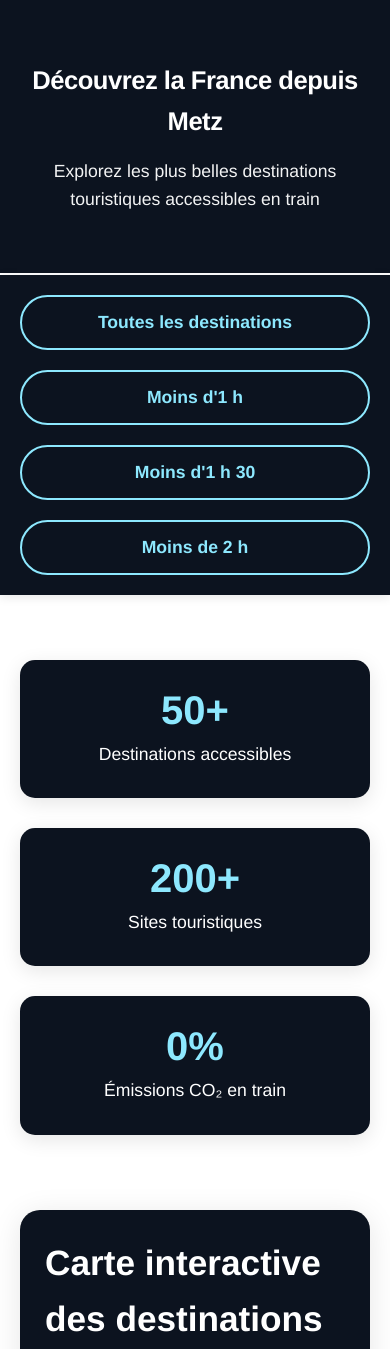
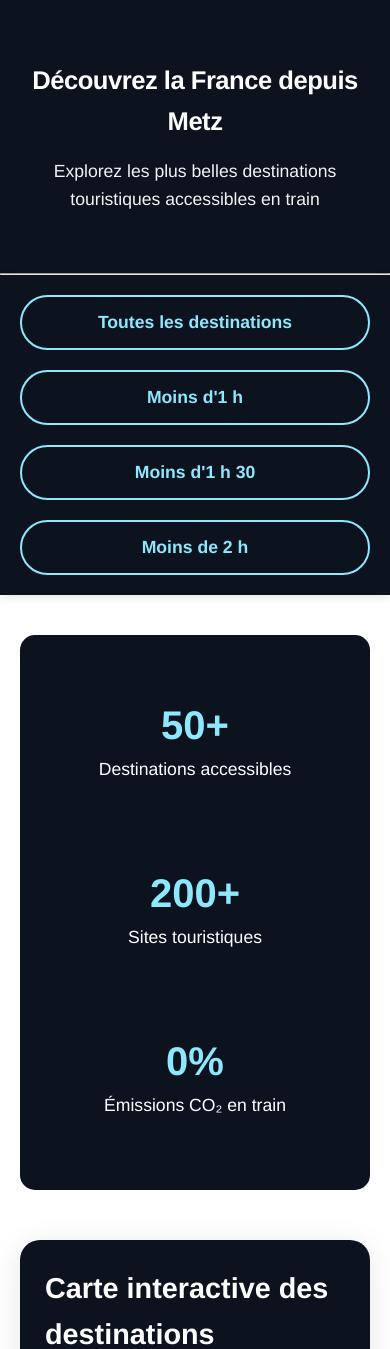
Before and after one commit to romankowalczyyk/sae303, a PHP site: page / in a window 390 px wide. Shown: the top 1349 px of the page. Run offline with PHP 8.4, Linux system fonts and the light colour scheme; grey boxes are pictures that could not be loaded.

Commit message:
Update style.css

```diff
--- a/assets/css/style.css
+++ b/assets/css/style.css
@@ -7,8 +7,8 @@
     --sncf-light-grey: #E4E5E6;
     --sncf-white: #FFFFFF;
     --sncf-black: #1D1D1B;
-    --sncf-new-blue:#0c131f;
-    --sncf-new-light-blue:rgb(141, 232, 254);
+    --sncf-new-blue: #0c131f;
+    --sncf-new-light-blue: rgb(141, 232, 254);
 }
 
 /* Reset */
@@ -33,7 +33,6 @@ header {
     text-align: center;
 }
 
-
 .header-content h1 {
     font-size: 3em;
     font-weight: 700;
@@ -47,15 +46,6 @@ header {
     max-width: 800px;
     margin: 0 auto;
     font-weight: 300;
-}
-
-hr {
-    width: 95%;               /* la ligne fait 50% de la largeur du conteneur */
-    border: 1.5px solid var(--sncf-white);
-    border-radius: 5px;
-    height: 2px;
-    background-color: var(--sncf-white);
-    margin: 0px auto;        /* auto centre horizontalement la ligne */
 }
 
 /* Filters Navigation */
@@ -102,14 +92,13 @@ hr {
 
 /* Stats Section */
 .stats {
-    background: var(--sncf-white);
-    padding: 25px 20px; /* padding vertical 25px, horizontal 20px */
+    background: var(--sncf-new-blue);
+    padding: 40px 20px;
     display: grid;
     grid-template-columns: repeat(auto-fit, minmax(250px, 1fr));
     gap: 30px;
     margin-bottom: 50px;
-    width: 100vw;       /* prend toute la largeur de la fenêtre */
-    margin-left: calc(-50vw + 50%); /* recentre la section */
+    border-radius: 15px;
 }
 
 .stat-card {
@@ -117,7 +106,6 @@ hr {
     padding: 40px;
     border-radius: 15px;
     text-align: center;
-    box-shadow: 0 5px 20px rgba(0, 0, 0, 0.1);
     transition: transform 0.3s ease;
 }
 
@@ -162,126 +150,16 @@ hr {
     border: 3px solid var(--sncf-white);
 }
 
-/* Destinations Section
-.destinations-section {
-    margin-top: 50px;
-}
-
-.section-title {
-    color: var(--sncf-new-blue);
-    font-size: 2.2em;
-    margin-bottom: 40px;
-    font-weight: 700;
-    text-align: center;
-}
-
-.destinations {
-    display: grid;
-    grid-template-columns: repeat(auto-fill, minmax(320px, 1fr));
-    gap: 30px;
-}
-
-/* Destination Cards
-.destination-card {
-    background: var(--sncf-white);
-    border-radius: 20px;
-    overflow: hidden;
-    box-shadow: 0 5px 20px rgba(0, 0, 0, 0.1);
-    transition: all 0.3s ease;
-    cursor: pointer;
-    border: 2px solid transparent;
-}
-
-.destination-card:hover {
-    transform: translateY(-10px);
-    box-shadow: 0 15px 40px rgba(136, 37, 111, 0.25);
-    border-color: var(--sncf-purple);
-}
-
-.card-header {
-    background: var(--sncf-purple);
-    color: var(--sncf-white);
-    padding: 30px;
-}
-
-.card-header h3 {
-    font-size: 2em;
-    margin-bottom: 12px;
-    font-weight: 700;
-}
-
-.card-time {
-    display: inline-block;
-    background: rgba(255, 255, 255, 0.25);
-    padding: 10px 20px;
-    border-radius: 25px;
-    font-weight: 600;
-    font-size: 1em;
-    backdrop-filter: blur(10px);
-}
-
-.card-body {
-    padding: 30px;
-}
-
-.card-description {
-    font-size: 1.1em;
-    color: var(--sncf-grey);
-    margin-bottom: 20px;
-}
-
-/* Attractions
-.attractions {
-    margin-top: 20px;
-}
-
-.attraction-item {
-    display: flex;
-    align-items: center;
-    padding: 12px 0;
-    border-bottom: 1px solid var(--sncf-light-grey);
-    transition: background 0.2s ease;
-}
-
-.attraction-item:last-child {
-    border-bottom: none;
-}
-
-.attraction-item:hover {
-    background: rgba(136, 37, 111, 0.05);
-    padding-left: 10px;
-}
-
-.attraction-icon {
-    width: 45px;
-    height: 45px;
-    background: var(--sncf-purple);
-    border-radius: 50%;
-    display: flex;
-    align-items: center;
-    justify-content: center;
-    margin-right: 15px;
-    font-size: 1.3em;
-    flex-shrink: 0;
-}
-
-.attraction-name {
-    font-size: 1em;
-    color: var(--sncf-grey);
-    font-weight: 500;
-}
-
 /* Footer */
 footer {
-    width: 100%;               /* prend toute la largeur */
+    width: 100%;
     background: var(--sncf-new-blue);
     color: var(--sncf-white);
     padding: 50px 20px;
     text-align: center;
     margin-top: 80px;
-    box-sizing: border-box;    /* inclut le padding dans la largeur */
+    box-sizing: border-box;
 }
-
 
 .footer-content p {
     margin: 10px 0;
@@ -301,8 +179,9 @@ footer a {
 }
 
 footer a:hover {
-    color: var(--sncf-purple);
+    color: var(--sncf-new-light-blue);
     text-decoration: underline;
+    opacity: 0.8;
 }
 
 /* Responsive Design */
@@ -337,10 +216,6 @@ footer a:hover {
         font-size: 2.5em;
     }
 
-    .destinations {
-        grid-template-columns: 1fr;
-    }
-
     .map-section {
         padding: 25px;
     }
@@ -351,11 +226,7 @@ footer a:hover {
         font-size: 1.6em;
     }
 
-    .card-header h3 {
-        font-size: 1.6em;
-    }
-
-    .section-title {
+    .map-section h2 {
         font-size: 1.8em;
     }
 }
```
